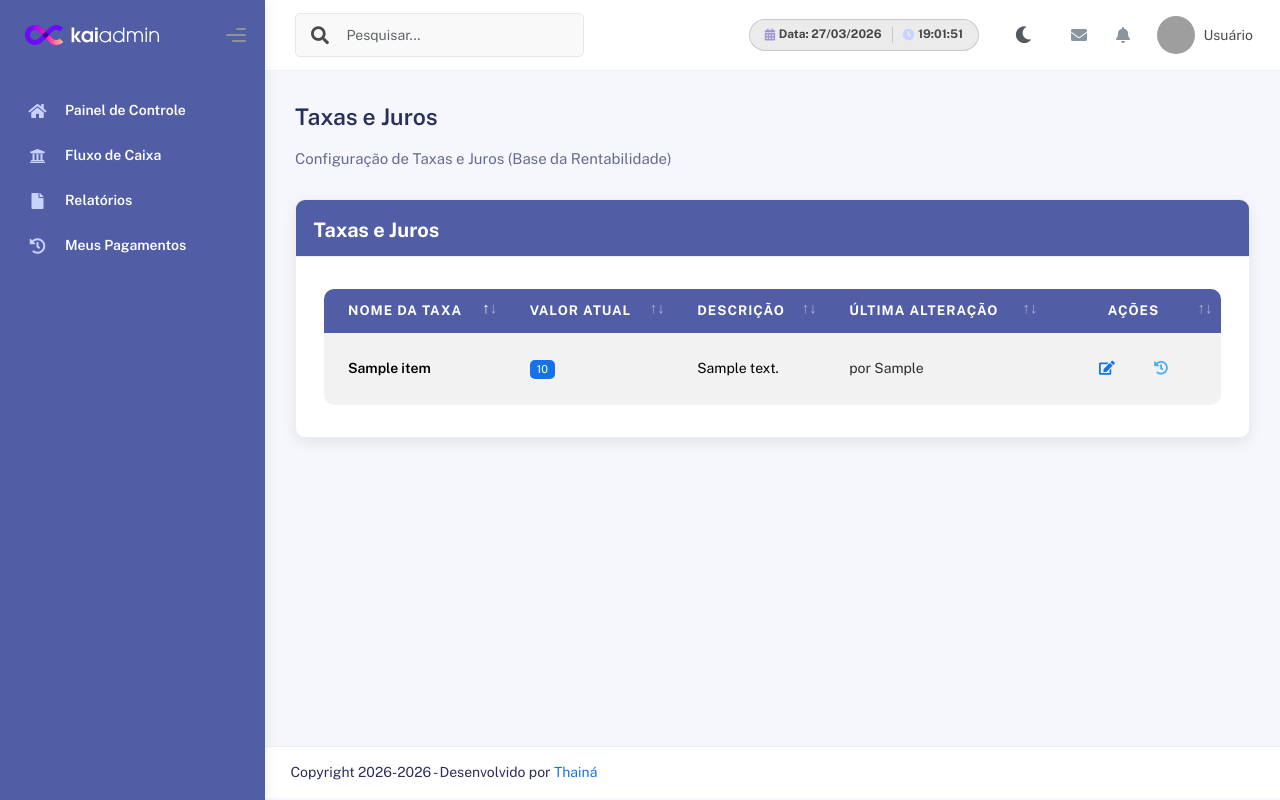
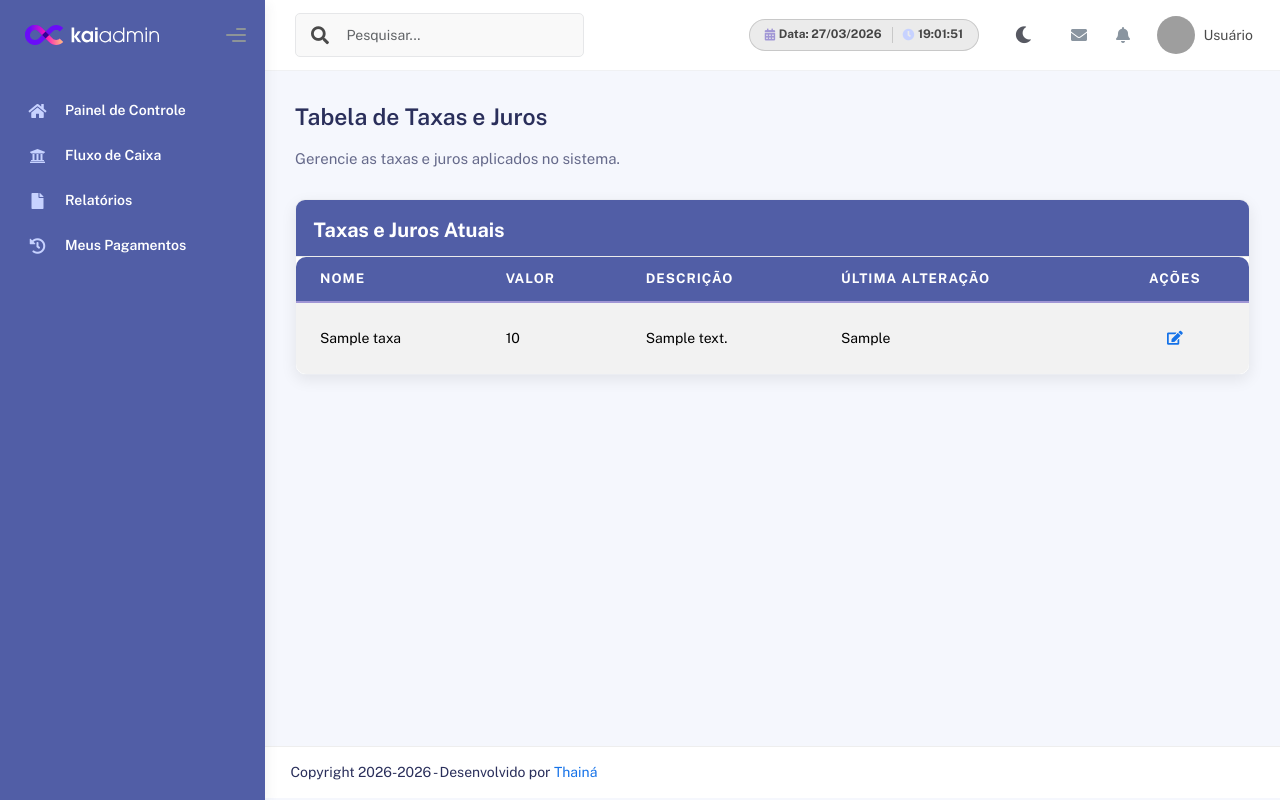
Before and after one commit to ThainaCosta2/Sistema-de-Gestao-de-Emprestimos, a Python web app: template sistema/templates/financeiro/taxas.html in a window 1280 px wide. Run offline with Jinja, Linux system fonts and the light colour scheme; the template is opened without the code that fills it: most values are stand-ins (such as "Sample title", 1, 10 or a date in 2020); grey boxes are pictures that could not be loaded.

Commit message:
Add files via upload

```diff
--- a/sistema/templates/financeiro/taxas.html
+++ b/sistema/templates/financeiro/taxas.html
@@ -4,52 +4,46 @@
 <div class="page-inner">
     <div class="d-flex align-items-left align-items-md-center flex-column flex-md-row pt-2 pb-4">
         <div>
-            <h3 class="fw-bold mb-3">Taxas e Juros</h3>
-            <h6 class="op-7 mb-2">Configuração de Taxas e Juros (Base da Rentabilidade)</h6>
+            <h3 class="fw-bold mb-3">Tabela de Taxas e Juros</h3>
+            <h6 class="op-7 mb-2">Gerencie as taxas e juros aplicados no sistema.</h6>
         </div>
     </div>
 
     <div class="row">
         <div class="col-md-12">
             <div class="card card-round">
-                <div class="card-header card-header-cliente">
-                    <div class="card-title">Taxas e Juros</div>
+                <div class="card-header card-header-taxas">
+                    <div class="card-title">Taxas e Juros Atuais</div>
                 </div>
-                <div class="card-body">
-                    <div class="table-responsive">
-                        <table id="tabela-taxas" class="display table table-striped table-hover">
-                            <thead class="thead-dark">
+                <div class="card-body card-body-no-horizontal-padding p-0">
+                    <div class="table-responsive" style="padding: 0 !important; margin: 0 !important;">
+                        <table class="display table table-striped table-hover mb-0 border-0">
+                            <thead class="thead-custom-taxas">
                                 <tr>
-                                    <th>Nome da Taxa</th>
-                                    <th>Valor Atual</th>
+                                    <th>Nome</th>
+                                    <th>Valor</th>
                                     <th>Descrição</th>
                                     <th>Última Alteração</th>
                                     <th class="text-center">Ações</th>
                                 </tr>
                             </thead>
                             <tbody>
-                                {% for item in taxas %}
+                                {% for taxa in taxas %}
                                 <tr>
-                                    <td class="fw-bold">{{ item.nome }}</td>
-                                    <td>
-                                        <span class="badge badge-primary">{{ item.valor }}</span>
-                                    </td>
-                                    <td>{{ item.descricao }}</td>
-                                    <td class="text-muted text-sm">por {{ item.ultima_alteracao }}</td>
+                                    <td>{{ taxa.nome }}</td>
+                                    <td>{{ taxa.valor }}</td>
+                                    <td>{{ taxa.descricao }}</td>
+                                    <td>{{ taxa.ultima_alteracao }}</td>
                                     <td class="text-center">
-                                        <div class="form-button-action">
-                                            <button type="button" class="btn btn-link btn-primary"
-                                                data-bs-toggle="modal" data-bs-target="#editTaxaModal"
-                                                data-taxa-id="{{ item.id }}" data-taxa-name="{{ item.nome }}"
-                                                data-taxa-value="{{ item.valor }}" title="Editar Taxa">
-                                                <i class="fa fa-edit"></i>
+                                        <!-- Botão que abre o Modal -->
+                                        <button type="button" class="btn btn-link btn-primary btn-editar-taxa"
+                                            data-bs-toggle="modal"
+                                            data-bs-target="#modalEditarTaxa"
+                                            data-nome="{{ taxa.nome }}"
+                                            data-valor="{{ taxa.valor }}"
+                                            data-descricao="{{ taxa.descricao }}">
+                                            <i class="fa fa-edit" title="Editar Taxa"></i>
                                         </button>
-                                            <button type="button" class="btn btn-link btn-info" data-bs-toggle="modal"
-                                                data-bs-target="#historyTaxaModal" data-taxa-name="{{ item.nome }}"
-                                                data-history='{{ item.historico | tojson }}' title="Histórico">
-                                                <i class="fa fa-history"></i>
-                                            </button>
-                                        </div>
                                     </td>
                                 </tr>
                                 {% endfor %}
@@ -60,52 +54,39 @@
             </div>
         </div>
     </div>
+</div>
 
-    <!-- Modal de Edição -->
-    <div class="modal fade" id="editTaxaModal" tabindex="-1" aria-labelledby="editTaxaModalLabel" aria-hidden="true">
+<!-- Modal para Editar Taxa (Código de maneira iniciante) -->
+<div class="modal fade" id="modalEditarTaxa" tabindex="-1" aria-labelledby="modalEditarTaxaLabel" aria-hidden="true">
     <div class="modal-dialog">
         <div class="modal-content">
             <div class="modal-header">
-                    <h5 class="modal-title" id="editTaxaModalLabel">Editar Taxa</h5>
+                <h5 class="modal-title" id="modalEditarTaxaLabel">Editar Taxa / Juros</h5>
                 <button type="button" class="btn-close" data-bs-dismiss="modal" aria-label="Close"></button>
             </div>
             <div class="modal-body">
-                    <form id="editTaxaForm">
-                        <input type="hidden" id="taxaId">
+                <form id="formEditarTaxa">
                     <div class="mb-3">
-                            <label for="taxaName" class="form-label">Nome da Taxa</label>
-                            <input type="text" class="form-control" id="taxaName" disabled>
+                        <label class="form-label">Nome da Taxa</label>
+                        <input type="text" id="modal-taxa-nome" class="form-control" readonly>
+                        <small class="text-muted">O nome não pode ser alterado por segurança.</small>
                     </div>
                     <div class="mb-3">
-                            <label for="taxaValue" class="form-label">Novo Valor</label>
-                            <input type="text" class="form-control" id="taxaValue" placeholder="Ex: 2,50%">
-                            <div class="form-text">Use apenas números, vírgula, ponto ou porcentagem.</div>
+                        <label class="form-label">Valor (%)</label>
+                        <input type="text" id="modal-taxa-valor" class="form-control">
+                    </div>
+                    <div class="mb-3">
+                        <label class="form-label">Descrição</label>
+                        <textarea id="modal-taxa-descricao" class="form-control" rows="3"></textarea>
                     </div>
                 </form>
             </div>
             <div class="modal-footer">
                 <button type="button" class="btn btn-secondary" data-bs-dismiss="modal">Cancelar</button>
-                    <button type="button" class="btn btn-primary" id="saveTaxaChanges">Salvar Alterações</button>
-                </div>
-            </div>
-        </div>
-    </div>
-
-    <!-- Modal de Histórico -->
-    <div class="modal fade" id="historyTaxaModal" tabindex="-1" aria-hidden="true">
-        <div class="modal-dialog">
-            <div class="modal-content">
-                <div class="modal-header">
-                    <h5 class="modal-title">Histórico de Alterações</h5>
-                    <button type="button" class="btn-close" data-bs-dismiss="modal" aria-label="Close"></button>
-                </div>
-                <div class="modal-body">
-                    <h6 id="historyTaxaName" class="fw-bold mb-3"></h6>
-                    <div id="historyContent"></div>
-                </div>
-                <div class="modal-footer">
-                    <button type="button" class="btn btn-secondary" data-bs-dismiss="modal">Fechar</button>
-                </div>
+                <!-- Função notificarSucesso já existe no seu utilitarios.js -->
+                <button type="button" class="btn btn-primary"
+                    onclick="notificarSucesso('Taxa Atualizada', 'As alterações foram salvas com sucesso!');"
+                    data-bs-dismiss="modal">Salvar Alterações</button>
             </div>
         </div>
     </div>
@@ -114,77 +95,29 @@
 
 {% block scripts %}
 <script>
-    $(document).ready(function () {
-        $("#tabela-taxas").DataTable({
-            "paging": false,
-            "info": false,
-            "searching": false
-        });
+    $(document).ready(function() {
+        // Lógica simples para preencher o modal quando clicar no botão editar
+        const modalEditar = document.getElementById('modalEditarTaxa');
 
-        const editModal = document.getElementById('editTaxaModal');
-        if (editModal) {
-            const taxaIdInput = editModal.querySelector('#taxaId');
-            const taxaNameInput = editModal.querySelector('#taxaName');
-            const taxaValueInput = editModal.querySelector('#taxaValue');
-            const modalTitle = editModal.querySelector('.modal-title');
+        if (modalEditar) {
+            modalEditar.addEventListener('show.bs.modal', function (event) {
+                // Botão que foi clicado
+                const botao = event.relatedTarget;
 
-            editModal.addEventListener('show.bs.modal', function (event) {
-                const button = event.relatedTarget;
-                const id = button.getAttribute('data-taxa-id');
-                const name = button.getAttribute('data-taxa-name');
-                const value = button.getAttribute('data-taxa-value');
+                // Extraindo as informações dos atributos 'data-' do botão
+                const nome = botao.getAttribute('data-nome');
+                const valor = botao.getAttribute('data-valor');
+                const descricao = botao.getAttribute('data-descricao');
 
-                modalTitle.textContent = 'Editar: ' + name;
-                taxaIdInput.value = id;
-                taxaNameInput.value = name;
-                taxaValueInput.value = value;
-            });
+                // Pegando os campos dentro do modal
+                const inputNome = modalEditar.querySelector('#modal-taxa-nome');
+                const inputValor = modalEditar.querySelector('#modal-taxa-valor');
+                const inputDescricao = modalEditar.querySelector('#modal-taxa-descricao');
 
-            taxaValueInput.addEventListener('input', function (e) {
-                e.target.value = e.target.value.replace(/[^0-9,.\%]/g, '');
-            });
-
-            const saveButton = editModal.querySelector('#saveTaxaChanges');
-            saveButton.addEventListener('click', function () {
-                const id = taxaIdInput.value;
-                const newValue = taxaValueInput.value;
-                const row = document.querySelector(`button[data-taxa-id='${id}']`).closest('tr');
-                if (row) {
-                    row.cells[1].querySelector('span').textContent = newValue;
-                }
-                const modal = bootstrap.Modal.getInstance(editModal);
-                modal.hide();
-            });
-        }
-
-        const historyModal = document.getElementById('historyTaxaModal');
-        if (historyModal) {
-            historyModal.addEventListener('show.bs.modal', function (event) {
-                const button = event.relatedTarget;
-                const name = button.getAttribute('data-taxa-name');
-                const historyData = JSON.parse(button.getAttribute('data-history') || '[]');
-
-                const modalTitle = historyModal.querySelector('#historyTaxaName');
-                const modalContent = historyModal.querySelector('#historyContent');
-
-                modalTitle.textContent = name;
-                modalContent.innerHTML = '';
-
-                if (historyData && historyData.length > 0) {
-                    let html = '<ul class="list-group list-group-flush">';
-                    historyData.forEach(item => {
-                        html += `<li class="list-group-item d-flex justify-content-between align-items-center">
-                                    <div>
-                                        <small class="text-muted">${item.data}</small><br>
-                                        <span class="fw-bold text-primary">${item.valor}</span> <span class="text-muted" style="font-size: 0.85em;">(por ${item.usuario})</span>
-                                    </div>
-                                 </li>`;
-                    });
-                    html += '</ul>';
-                    modalContent.innerHTML = html;
-                } else {
-                    modalContent.innerHTML = '<div class="alert alert-info text-center" role="alert"><i class="fas fa-info-circle me-2"></i>Não há histórico de alterações para esta taxa.</div>';
-                }
+                // Preenchendo os campos do modal
+                inputNome.value = nome;
+                inputValor.value = valor;
+                inputDescricao.value = descricao;
             });
         }
     });
```
Lines whose indentation alone changed are shown as unchanged.
